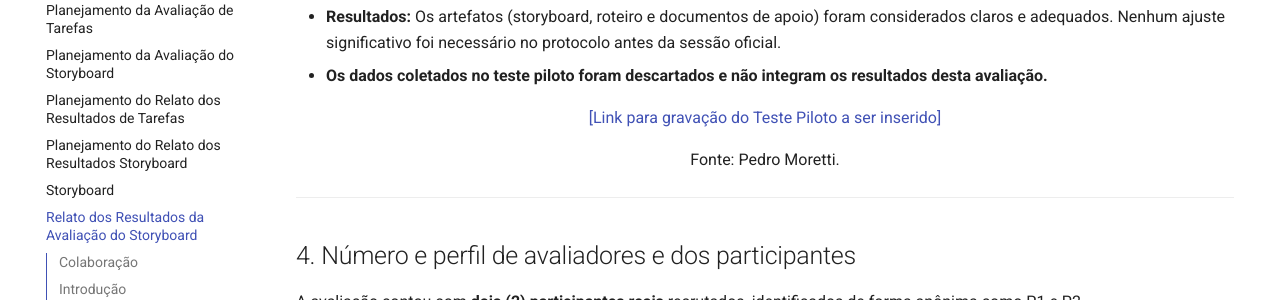
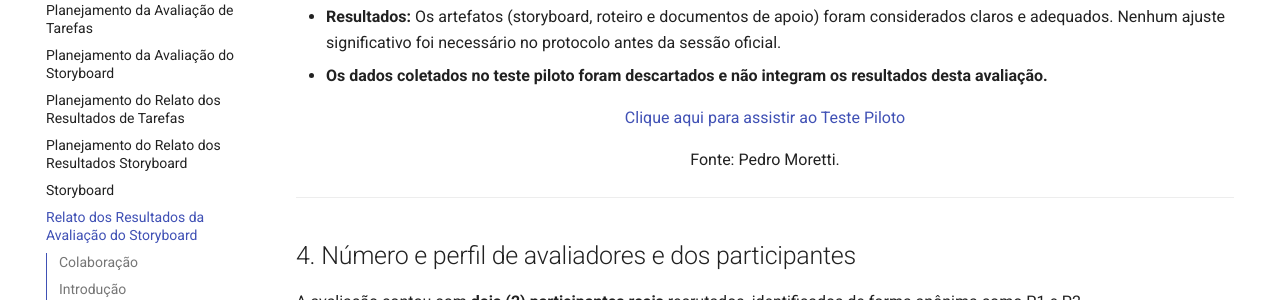
Before and after one commit to Interacao-Humano-Computador/2026.1-Grupo03, an MkDocs documentation site: the page built from docs/design-avaliacao/relato-resultados-storyboard.md, in a window 1280 px wide and 900 px high, scrolled down 2828 px. Shown: the part 152-452 px from the top of the window. Built offline with MkDocs 1.6.1 and Material for MkDocs 9.7.7, drawn with Linux system fonts in a browser that asks for light colours; comment, search, counter and statistics services are not loaded; some of the changed text lies outside the part shown.

Commit message:
add record videos

```diff
--- a/docs/design-avaliacao/relato-resultados-storyboard.md
+++ b/docs/design-avaliacao/relato-resultados-storyboard.md
@@ -85,7 +85,7 @@
 * **Resultados:** Os artefatos (storyboard, roteiro e documentos de apoio) foram considerados claros e adequados. Nenhum ajuste significativo foi necessário no protocolo antes da sessão oficial.
 * **Os dados coletados no teste piloto foram descartados e não integram os resultados desta avaliação.**
 
-<p style="text-align: center"><a href="# " target="blanket">[Link para gravação do Teste Piloto a ser inserido]</a></p>
+<p style="text-align: center"><a href="https://youtu.be/Xf8gCCi-uSY" target="blanket">Clique aqui para assistir ao Teste Piloto</a></p>
 
 <font size="3"><p style="text-align: center">Fonte: Pedro Moretti.</p></font>
 
@@ -190,9 +190,7 @@
 
 Abaixo, o vídeo da sessão de avaliação com o participante P2:
 
-<p style="text-align: center"><a href="# " target="blanket">[Link para gravação a ser inserido]</a></p>
-
-<p style="text-align: center"><iframe width="560" height="315" src="# " title="Relato Storyboard - P2" frameborder="0" allow="accelerometer; autoplay; clipboard-write; encrypted-media; gyroscope; picture-in-picture; web-share" allowfullscreen></iframe></p>
+<p style="text-align: center"><a href="https://youtu.be/vmji3e3J990" target="blanket">Clique aqui para assistir a gravação</a></p>
 
 <font size="3"><p style="text-align: center">Fonte: Pedro Moretti.</p></font>
 
```
Also changed, not shown: docs/design-avaliacao/relato-resultados-analise-tarefas.md (+2 -4 lines).
